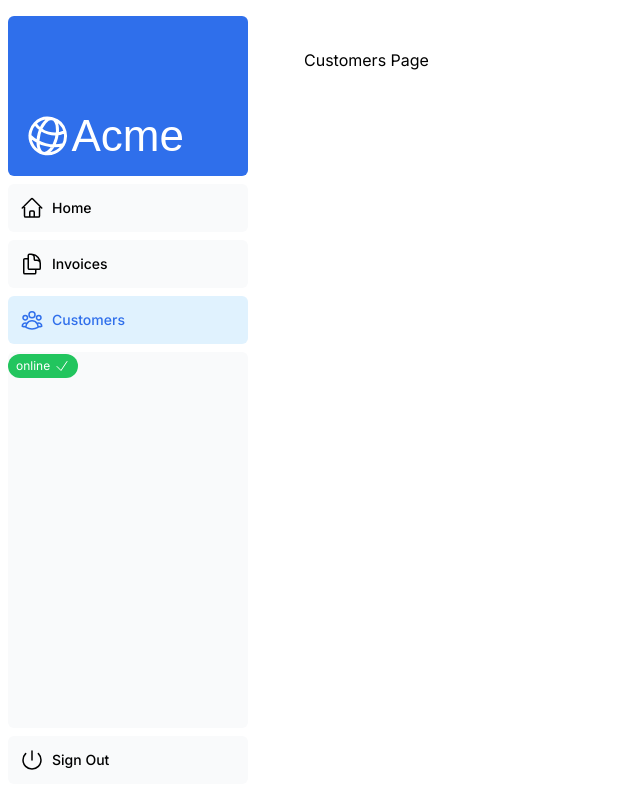
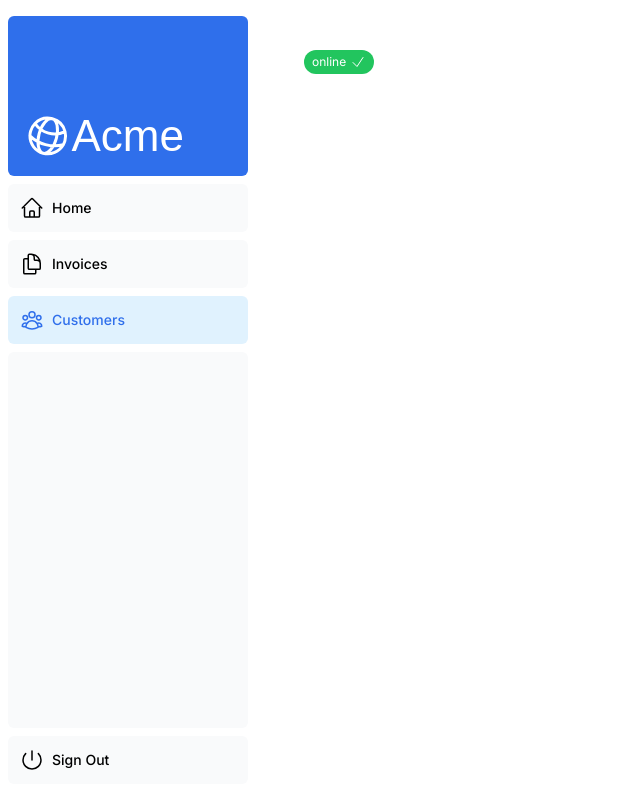
Before and after one commit to 652110311/NEXT, a Next.js app in the folder nextjs-dashboard/: page /dashboard/customers in a window 1280 px wide. Shown: the whole page, without its empty margins (0-640 px from the left). Built offline with nearby package versions, Linux system fonts and the light colour scheme; a web font is replaced by a local one.

Commit message:
move offline

```diff
--- a/nextjs-dashboard/app/dashboard/customers/page.tsx
+++ b/nextjs-dashboard/app/dashboard/customers/page.tsx
@@ -1,3 +1,4 @@
+import OfflineDetector from "@/app/ui/offline";
 export default function Page() {
-    return <p>Customers Page</p>;
+    return (<><OfflineDetector/></>)
   }
--- a/nextjs-dashboard/app/ui/dashboard/sidenav.tsx
+++ b/nextjs-dashboard/app/ui/dashboard/sidenav.tsx
@@ -18,7 +18,6 @@ export default function SideNav() {
       <div className="flex grow flex-row justify-between space-x-2 md:flex-col md:space-x-0 md:space-y-2">
         <NavLinks />
         <div className="hidden h-auto w-full grow rounded-md bg-gray-50 md:block">
-        <OfflineDetector/>
         </div>
         {/* <form
          action={async () => {
```
